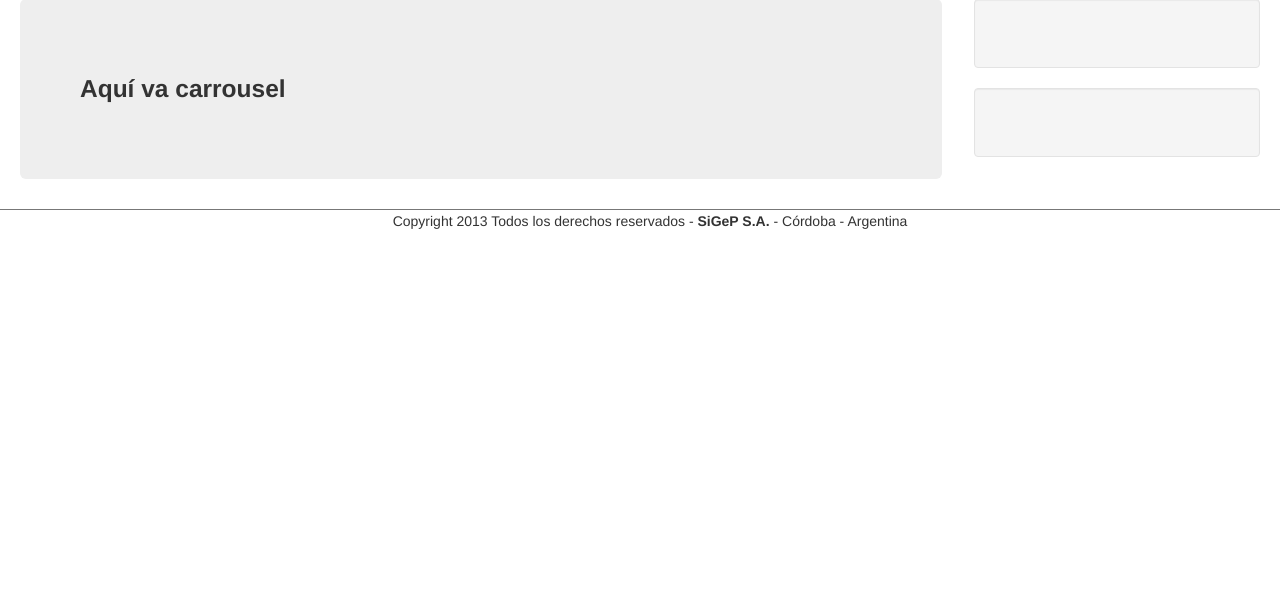
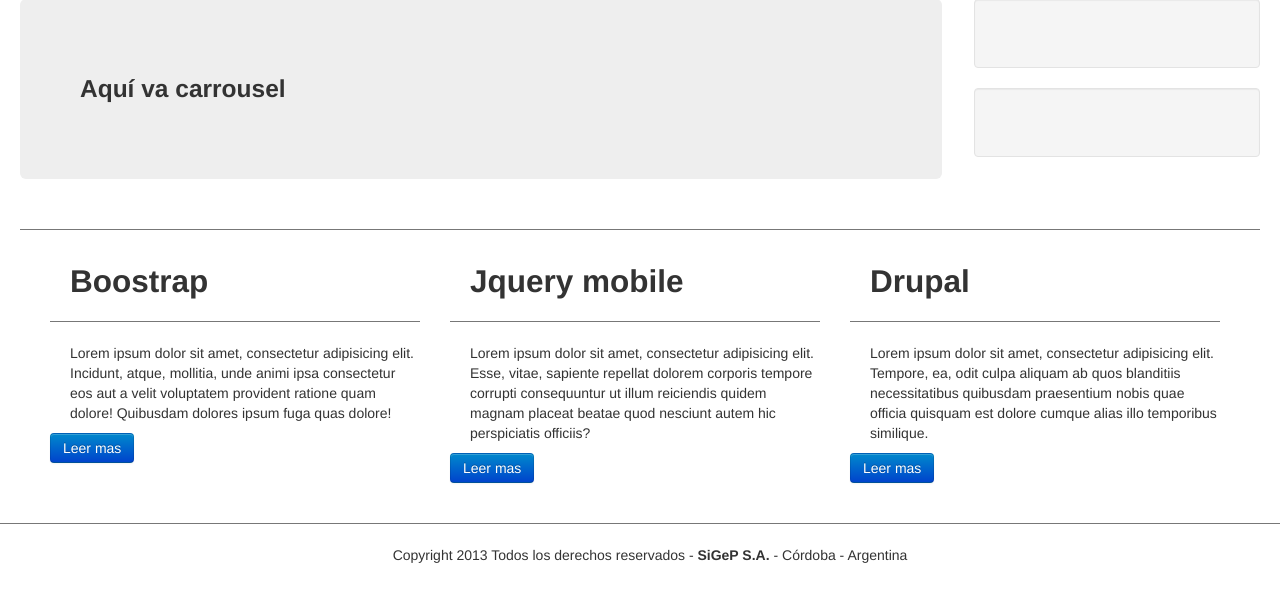
Before and after one commit to pekerDjango/Delivery, a Django app: page / in a window 1280 px wide. Shown: the part 136-738 px from the top of the page. Run offline with Django 3.2, Linux system fonts and the light colour scheme; some libraries are stand-ins or nearby versions.

Commit message:
[#10]ubicación de los 3 span4 en index.html

```diff
--- a/SiGeP/templates/base.html
+++ b/SiGeP/templates/base.html
@@ -58,7 +58,7 @@
 	</div><!--/navbar -->
 	<hr>
 
-<div><!--/div header -->
+</div><!--/div header -->
 	<div class="container-fluid">
       <div class="row-fluid">
         <div class="span9">
@@ -81,11 +81,18 @@
           </div><!--/.well -->
         </div><!--/span-->
       </div><!--/row-->
-    </div><!-- /container-fluid-->
-      <hr>
-      <footer style="text-align:center" >
-           <p>Copyright 2013 Todos los derechos reservados - <strong>SiGeP S.A. </strong> - Córdoba - Argentina <br /></p>
-      </footer>
-  </div><!-- Fin container fluid-->
+
+  {% block contentInferior%}
+  {% endblock %}
+
+    </div><!-- Fin container fluid-->
+    <br>
+
+    <hr>
+  <footer style="text-align:center" >
+        <p>Copyright 2013 Todos los derechos reservados - <strong>SiGeP S.A. </strong> - Córdoba - Argentina <br /></p>
+  </footer>
+
+
 </body>
 </html>
--- a/SiGeP/templates/index.html
+++ b/SiGeP/templates/index.html
@@ -3,3 +3,26 @@
 {% block content %}
 <h3>{{ msg }}</h3>
 {% endblock %}
+{% block contentInferior%}
+ <hr>
+      <div class="span4">
+         <h2>Boostrap</h2>
+         <hr>
+         <p>Lorem ipsum dolor sit amet, consectetur adipisicing elit. Incidunt, atque, mollitia, unde animi ipsa consectetur eos aut a velit voluptatem provident ratione quam dolore! Quibusdam dolores ipsum fuga quas dolore!</p>
+         <a href="" class="btn btn-primary">Leer mas</a>
+    </div>
+    <div class="span4">
+          <h2>Jquery mobile</h2>
+           <hr>
+           <p>Lorem ipsum dolor sit amet, consectetur adipisicing elit. Esse, vitae, sapiente repellat dolorem corporis tempore corrupti consequuntur ut illum reiciendis quidem magnam placeat beatae quod nesciunt autem hic perspiciatis officiis?</p>
+          <a href="" class="btn btn-primary">Leer mas</a>
+    </div>
+    <div class="span4">
+           <h2>Drupal</h2>
+           <hr>
+           <p>Lorem ipsum dolor sit amet, consectetur adipisicing elit. Tempore, ea, odit culpa aliquam ab quos blanditiis necessitatibus quibusdam praesentium nobis quae officia quisquam est dolore cumque alias illo temporibus similique.</p>
+           <a href="" class="btn btn-primary">Leer mas</a>
+    </div>
+
+
+{% endblock %}
```
